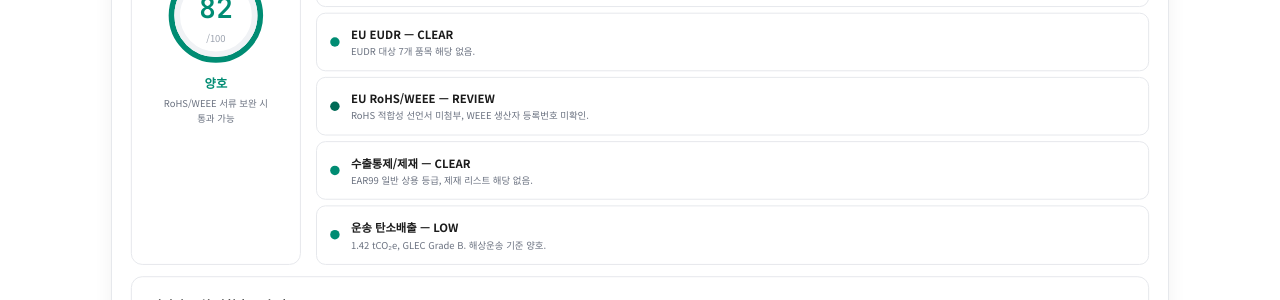
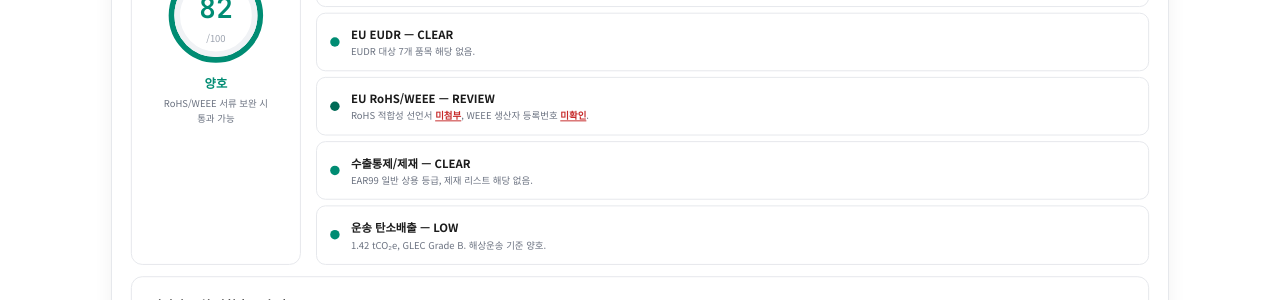
Before and after one commit to gkfla2020-bit/gkfla2020-bit.github.io, a Jekyll site: the page esg-demo/index.html, which Jekyll copies as it is, in a window 1280 px wide and 900 px high, scrolled down 10012 px. Shown: the part 152-452 px from the top of the window. Built offline with Jekyll 4.4.1, drawn with Linux system fonts in a browser that asks for light colours.

Commit message:
red underline for 미첨부/미확인 warnings

```diff
--- a/esg-demo/index.html
+++ b/esg-demo/index.html
@@ -865,8 +865,8 @@ body{font-family:var(--sans);background:#FFFFFF;color:#1B1B1B;-webkit-font-smoot
           </div>
           <p>HS 8471 (컴퓨터), 8504 (전원장치), 8517 (네트워크장비)는 EU RoHS 지침(2011/65/EU) 및 WEEE 지침(2012/19/EU) 적용 대상입니다.</p>
           <div style="margin-top:14px">
-            <div class="chk"><span class="ic wn"><svg width="10" height="10" stroke="var(--orange)"><use href="#i-alert"/></svg></span><span>RoHS 적합성 선언서(DoC) — <b style="color:var(--orange)">미첨부</b>. EU 통관 시 요구될 수 있음</span></div>
-            <div class="chk"><span class="ic wn"><svg width="10" height="10" stroke="var(--orange)"><use href="#i-alert"/></svg></span><span>WEEE 생산자 등록번호 — <b style="color:var(--orange)">미확인</b>. 수입자(Contoso GmbH) 측 등록 필요</span></div>
+            <div class="chk"><span class="ic wn"><svg width="10" height="10" stroke="var(--orange)"><use href="#i-alert"/></svg></span><span>RoHS 적합성 선언서(DoC) — <b style="color:#C62828;text-decoration:underline">미첨부</b>. EU 통관 시 요구될 수 있음</span></div>
+            <div class="chk"><span class="ic wn"><svg width="10" height="10" stroke="var(--orange)"><use href="#i-alert"/></svg></span><span>WEEE 생산자 등록번호 — <b style="color:#C62828;text-decoration:underline">미확인</b>. 수입자(Contoso GmbH) 측 등록 필요</span></div>
             <div class="chk"><span class="ic ok"><svg width="10" height="10" stroke="var(--hana)"><use href="#i-check"/></svg></span><span>CE 마킹 — Invoice 상 제품 사양에 CE 인증 포함 추정 (현물 확인 필요)</span></div>
           </div>
         </div>
@@ -971,7 +971,7 @@ body{font-family:var(--sans);background:#FFFFFF;color:#1B1B1B;-webkit-font-smoot
         <div class="report-main">
           <div class="rpt-row"><div class="rpt-dot green"></div><div class="rpt-info"><h5>EU CBAM — CLEAR</h5><p>IT 전자기기는 현행 CBAM 대상 품목 아님. 리스크 없음.</p></div></div>
           <div class="rpt-row"><div class="rpt-dot green"></div><div class="rpt-info"><h5>EU EUDR — CLEAR</h5><p>EUDR 대상 7개 품목 해당 없음.</p></div></div>
-          <div class="rpt-row"><div class="rpt-dot orange"></div><div class="rpt-info"><h5>EU RoHS/WEEE — REVIEW</h5><p>RoHS 적합성 선언서 미첨부, WEEE 생산자 등록번호 미확인.</p></div></div>
+          <div class="rpt-row"><div class="rpt-dot orange"></div><div class="rpt-info"><h5>EU RoHS/WEEE — REVIEW</h5><p>RoHS 적합성 선언서 <span style="color:#C62828;text-decoration:underline;font-weight:700">미첨부</span>, WEEE 생산자 등록번호 <span style="color:#C62828;text-decoration:underline;font-weight:700">미확인</span>.</p></div></div>
           <div class="rpt-row"><div class="rpt-dot green"></div><div class="rpt-info"><h5>수출통제/제재 — CLEAR</h5><p>EAR99 일반 상용 등급, 제재 리스트 해당 없음.</p></div></div>
           <div class="rpt-row"><div class="rpt-dot green"></div><div class="rpt-info"><h5>운송 탄소배출 — LOW</h5><p>1.42 tCO₂e, GLEC Grade B. 해상운송 기준 양호.</p></div></div>
         </div>
```
